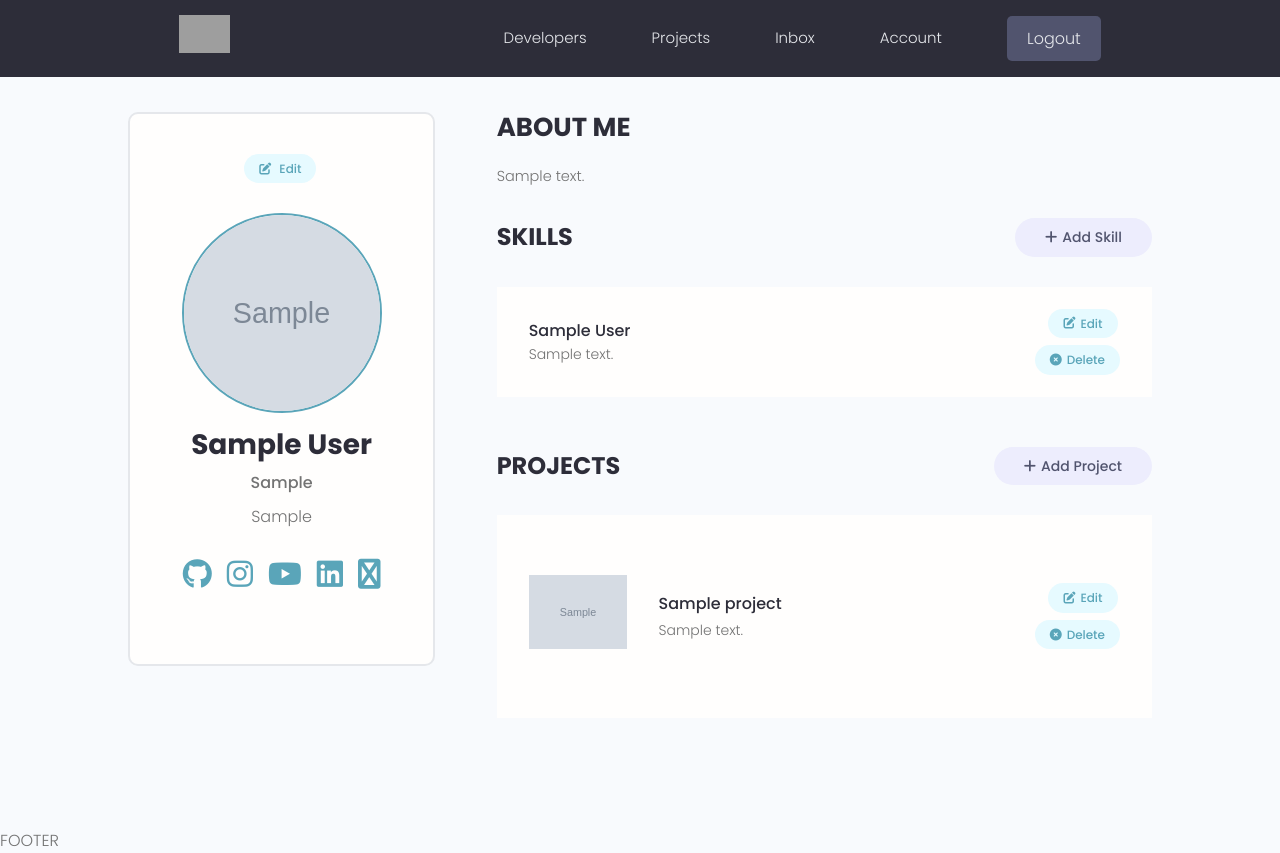
After one commit to imismim/devsearch, a Django app: page /account/ in a window 1280 px wide. The commit adds this page. Run offline with Django 5.2, Linux system fonts and the light colour scheme; a user stored in the database is signed in; tables that the repository leaves empty hold one stand-in row (values such as "Sample post"); grey boxes marked "Sample" are stand-in pictures; grey boxes are pictures that could not be loaded.

Commit message:
add skill editing/deleting

```diff
--- a/projects/templates/projects/project-form.html
+++ b/projects/templates/projects/project-form.html
@@ -5,7 +5,7 @@
     <main class="formPage my-xl">
         <div class="content-box">
             <div class="formWrapper">
-                <a class="backButton" href="#"><i class="im im-angle-left"></i></a>
+                <a class="backButton" href="#"><i class="fa-solid fa-arrow-left"></i></a>
                 <br>
 
                 <form class="form" method="POST" enctype="multipart/form-data">
--- a/templates/navbar.html
+++ b/templates/navbar.html
@@ -18,7 +18,7 @@
                 <li class="header__menuItem"><a href="inbox.html">Inbox</a></li>
 
                 {% if request.user.is_authenticated %}
-                <li class="header__menuItem"><a href="{% url 'create-project' %}">Add project</a></li>
+                <li class="header__menuItem"><a href="{% url 'account' %}">Account</a></li>
                 <li class="header__menuItem"><a href="{% url 'logout' %}" class="btn btn--sub">Logout</a></li>
                 {% else %}
                 <li class="header__menuItem"><a href="{% url 'login' %}" class="btn btn--sub">Login/Sign Up</a></li>
--- a/users/models.py
+++ b/users/models.py
@@ -1,15 +1,13 @@
 from django.db import models
 from django.contrib.auth.models import User
 import uuid
-
-
 
 class Profile(models.Model):
     user = models.OneToOneField(
         User, on_delete=models.CASCADE, null=True, blank=True)
     name = models.CharField(max_length=200, null=True, blank=True)
     email = models.EmailField(max_length=500, null=True, blank=True)
-    username = models.CharField(max_length=200, null=True, blank=True)
+    username = models.CharField(max_length=200, null=True, blank=True, unique=True)
     location = models.CharField(max_length=200, null=True, blank=True)
     short_intro = models.CharField(max_length=200, null=True, blank=True)
     bio = models.TextField(null=True, blank=True)
--- /dev/null
+++ b/users/templates/users/account.html
@@ -0,0 +1,116 @@
+{% extends 'main.html' %}
+
+{% block content%}
+<main class="settingsPage profile my-md">
+    <div class="container">
+        <div class="layout">
+            <div class="column column--1of3">
+                <div class="card text-center">
+                    <div class="card__body dev">
+                        <a class="tag tag--pill tag--main settings__btn" href="{% url 'edit-account' %}"><i class="fa-solid fa-edit"
+                                style="margin-right: 5px;"></i> Edit</a>
+                        <img class="avatar avatar--xl dev__avatar" src="{{profile.profile_image.url}}" />
+                        <h2 class="dev__name">{{profile.name}}</h2>
+                        <p class="dev__title">{{profile.short_intro}}</p>
+                        <p class="dev__location">{{profile.location}}</p>
+                        <ul class="dev__social">
+                            {% if profile.social_github %}
+                            <li>
+                                <a title="Github" href="{{profile.social_github}}" target="_blank"><i
+                                        class="fa-brands fa-github fa-2x"></i></a>
+                            </li>
+                            {% endif %}
+
+                            {% if profile.social_instagram %}
+                            <li>
+                                <a title="Instagram" href="{{profile.social_instagram}}" target="_blank"><i
+                                        class="fa-brands fa-instagram fa-2x"></i></a>
+                            </li>
+                            {% endif %}
+
+                            {% if profile.social_youtube %}
+                            <li>
+                                <a title="YouTube" href="{{profile.social_youtube}}" target="_blank"><i
+                                        class="fa-brands fa-youtube fa-2x"></i></a>
+                            </li>
+                            {% endif %}
+
+                            {% if profile.social_linkedin %}
+                            <li>
+                                <a title="LinkedIn" href="{{profile.social_linkedin}}" target="_blank"><i
+                                        class="fa-brands fa-linkedin fa-2x"></i></a>
+                            </li>
+                            {% endif %}
+
+                            {% if profile.social_website %}
+                            <li>
+                                <a title="Personal Website" href="{{profile.social_website}}" target="_blank"><i
+                                        class="fa-brands fa-globe fa-2x"></i></a>
+                            </li>
+                            {% endif %}
+                        </ul>
+                    </div>
+                </div>
+            </div>
+            <div class="column column--2of3">
+                <div class="devInfo">
+                    <h3 class="devInfo__title">About Me</h3>
+                    <p class="devInfo__about">
+                        {{profile.bio}}
+                    </p>
+                </div>
+                <div class="settings">
+                    <h3 class="settings__title">Skills</h3>
+                    <a class="tag tag--pill tag--sub settings__btn tag--lg" href="{% url 'create-skill' %}"><i class="fa-brands fa-plus"
+                            style="margin-right: 5px;"></i>Add Skill</a>
+                </div>
+
+                <table class="settings__table">
+                    {% for skill in skills %}
+                    <tr>
+                        <td class="settings__tableInfo">
+                            <h4>{{skill}}</h4>
+                            <p>{{ skill.description|slice:":140" }}{% if skill.description|length > 140 %}...{% endif %}
+                            </p>
+                        </td>
+                        <td class="settings__tableActions">
+                            <a class="tag tag--pill tag--main settings__btn" href="{% url 'edit-skill' skill.id %}"><i class="fa-solid fa-edit"
+                                    style="margin-right: 5px;"></i>Edit</a>
+                            <a class="tag tag--pill tag--main settings__btn" href="{% url 'delete-skill' skill.id %}"><i
+                                    class="fa-solid fa-circle-xmark" style="margin-right: 5px;"></i>Delete</a>
+                        </td>
+                    </tr>
+                    {% endfor %}
+                </table>
+
+                <div class="settings">
+                    <h3 class="settings__title">Projects</h3>
+                    <a class="tag tag--pill tag--sub settings__btn tag--lg" href="{% url 'create-project' %}"><i class="fa-solid fa-plus"
+                            style="margin-right: 5px;"></i>Add Project</a>
+                </div>
+
+                <table class="settings__table">
+                    {% for project in projects %}
+                    <tr>
+                        <td class="settings__thumbnail">
+                            <a href="{% url 'project' project.id %}"><img src="{{project.featured_image.url}}"
+                                    alt="Project Thumbnail" /></a>
+                        </td>
+                        <td class="settings__tableInfo">
+                            <a href="{% url 'project' project.id %}">{{project.title}}</a>
+                            <p>{{ project.description|slice:":100" }}{% if project.description|length > 100 %}...{%endif %}</p>
+                        </td>
+                        <td class="settings__tableActions">
+                            <a class="tag tag--pill tag--main settings__btn" href="{% url 'update-project' project.id %}"><i class="fa-solid fa-edit"
+                                    style="margin-right: 5px;"></i>Edit</a>
+                            <a class="tag tag--pill tag--main settings__btn" href="{% url 'delete-project' project.id %}"><i
+                                    class="fa-solid fa-circle-xmark" style="margin-right: 5px;"></i>Delete</a>
+                        </td>
+                    </tr>
+                    {% endfor %}
+                </table>
+            </div>
+        </div>
+    </div>
+</main>
+{% endblock%}
--- a/users/templates/users/profiles.html
+++ b/users/templates/users/profiles.html
@@ -29,7 +29,7 @@
                 {% for profile in profiles %}
                 <div class="column card">
                     <div class="dev">
-                        <a href="{% url 'user-profile' profile.id %}" class="card__body">
+                        <a href="{% if idUser and idUser == profile.id %}{% url 'account' %}{% else %}{% url 'user-profile' profile.id %}{% endif %}" class="card__body">
                             <div class="dev__profile">
                                 <img class="avatar avatar--md" src="{{profile.profile_image.url}}"
                                     alt="image" />
--- a/users/urls.py
+++ b/users/urls.py
@@ -6,6 +6,14 @@ urlpatterns = [
     path("logout/", views.logoutUser, name="logout"),
     path("register/", views.registerUser, name="register"),
 
+    path('account/', views.userAccount, name='account'),
+    path('edit-account/', views.editAccount, name='edit-account'),
+
+    path('delete-skill/<str:id>', views.deleteSkill, name='delete-skill'),
+    path('create-skill/', views.createSkill, name='create-skill'),
+    path('edit-skill/<str:id>/', views.editSkill, name='edit-skill'),
+
     path('', views.profiles, name='profiles'),
-    path('profile/<str:id>/', views.userProfile, name='user-profile')
+    path('profile/<str:id>/', views.userProfile, name='user-profile'),
+
 ]
--- a/users/views.py
+++ b/users/views.py
@@ -1,18 +1,19 @@
 from django.shortcuts import render, redirect
 from django.contrib.auth import login, authenticate, logout
 from django.contrib.auth.models import User
+from django.contrib.auth.decorators import login_required
 from django.contrib import messages
-from .models import Profile
-from .forms import CustomUserCreationForm
+from .models import Profile, Skill
+from .forms import CustomUserCreationForm, ProfileForm
 
 # Create your views here.
+
 
 def loginUser(request):
     page = 'login'
 
     if request.user.is_authenticated:
         return redirect('profiles')
-
 
     if request.method == 'POST':
         username = request.POST['username']
@@ -33,9 +34,11 @@ def loginUser(request):
 
     return render(request, 'users/login-register.html', {"page": page})
 
+
 def logoutUser(request):
     logout(request)
     return redirect('login')
+
 
 def registerUser(request):
     page = 'register'
@@ -48,20 +51,23 @@ def registerUser(request):
             user.username = user.username.lower()
             user.save()
 
-
             messages.success(request, 'User successfully created')
 
             login(request, user)
-            return redirect('profiles')
+            return redirect('edit-account')
         else:
-            messages.error(request, 'An error has occurred during registrations')
+            messages.error(
+                request, 'An error has occurred during registrations')
 
     context = {'page': page, 'form': form}
     return render(request, 'users/login-register.html', context)
 
+
 def profiles(request):
+    idUser = request.user.profile.id if request.user.is_authenticated else None
     profiles = Profile.objects.all()
-    return render(request, 'users/profiles.html', {'profiles': profiles})
+    return render(request, 'users/profiles.html', {'profiles': profiles, 'idUser': idUser})
+
 
 def userProfile(request, id):
     profile = Profile.objects.get(id=id)
@@ -74,3 +80,69 @@ def userProfile(request, id):
         'otherSkills': otherSkills,
     }
     return render(request, 'users/user-profile.html', context)
+
+
+@login_required(login_url='login')
+def userAccount(request):
+    profile = request.user.profile
+    skills = profile.skill_set.all()
+    projects = profile.project_set.all()
+    context = {'profile': profile,
+               'skills': skills,
+               'projects': projects, }
+    return render(request, "users/account.html", context)
+
+
+@login_required(login_url='login')
+def editAccount(request):
+    profile = request.user.profile
+    form = ProfileForm(instance=profile)
+    if request.method == 'POST':
+        form = ProfileForm(request.POST, request.FILES, instance=profile)
+        if form.is_valid():
+            form.save()
+            return redirect('account')
+
+    context = {'form': form}
+    return render(request, 'users/profile-form.html', context)
+
+
+@login_required(login_url='login')
+def createSkill(request):
+    if request.method == 'POST':
+        profile = request.user.profile
+        nameSkill = request.POST.get('name')
+        descriptionSkill = request.POST.get('description')
+        Skill.objects.create(
+            owner=profile,
+            name=nameSkill,
+            description=descriptionSkill
+        )
+        return redirect('account')
+
+    context = {'name': '', 'description': ''}
+    return render(request, 'users/create-skill.html', context)
+
+
+@login_required(login_url='login')
+def editSkill(request, id):
+    skill = request.user.profile.skill_set.get(id=id)
+    if request.method == 'POST':
+        skill.name = request.POST.get('name')
+        skill.description = request.POST.get('description')
+        skill.save()
+        return redirect('account')
+
+    context = {'name': skill.name, 'description': skill.description}
+    return render(request, 'users/create-skill.html', context)
+
+
+@login_required(login_url='login')
+def deleteSkill(request, id):
+    skill = request.user.profile.skill_set.get(id=id)
+    if request.method == 'POST':
+        skill.delete()
+        return redirect('account')
+
+    context = {'skill': skill}
+    return render(request, 'users/delete-skill.html', context)
```
Also changed, not shown: projects/templates/projects/delete-project.html (added, +16 -0 lines), projects/templates/projects/delete-template.html (deleted, +0 -12 lines), projects/views.py (+8 -4 lines), users/forms.py (+20 -1 lines), users/signals.py (+12 -0 lines), users/templates/users/create-skill.html (added, +27 -0 lines), users/templates/users/delete-skill.html (added, +16 -0 lines), users/templates/users/profile-form.html (added, +20 -0 lines), static/images/Знімок_екрана_2025-07-13_114912.png (added).
